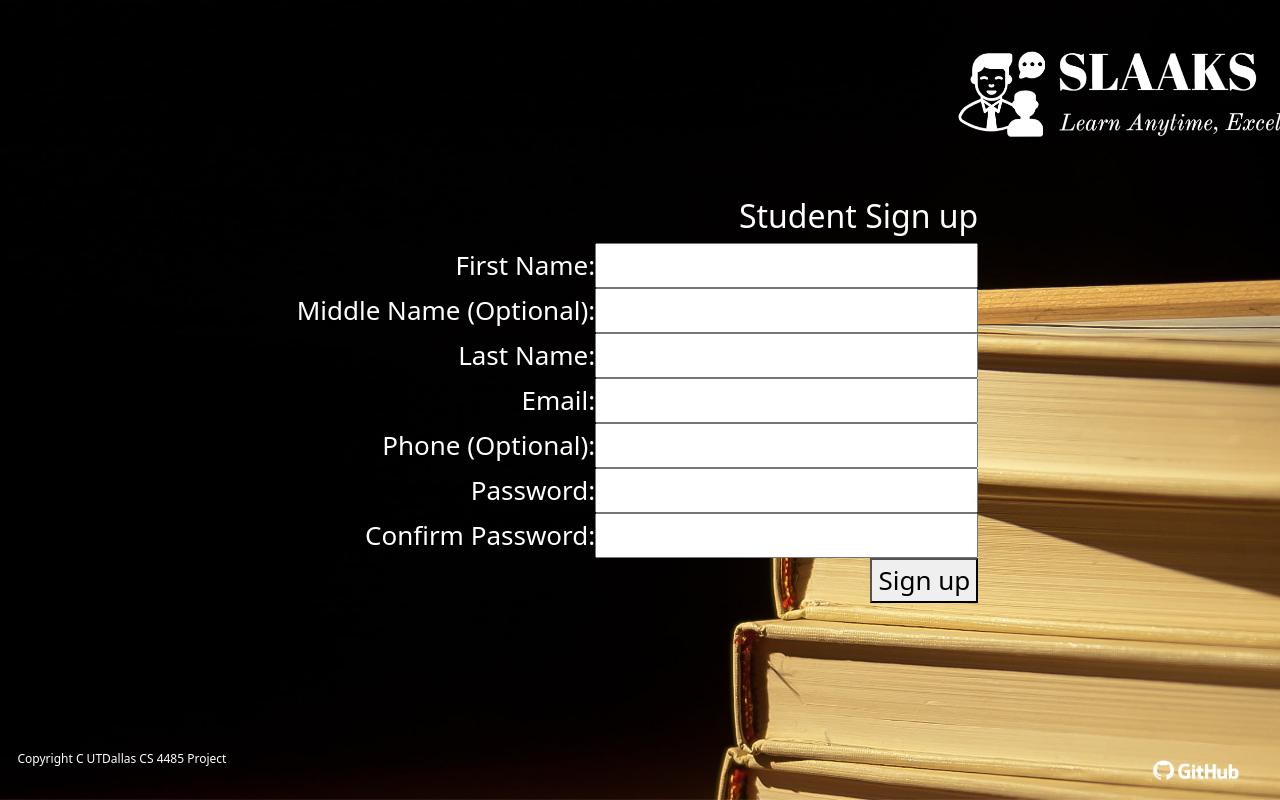
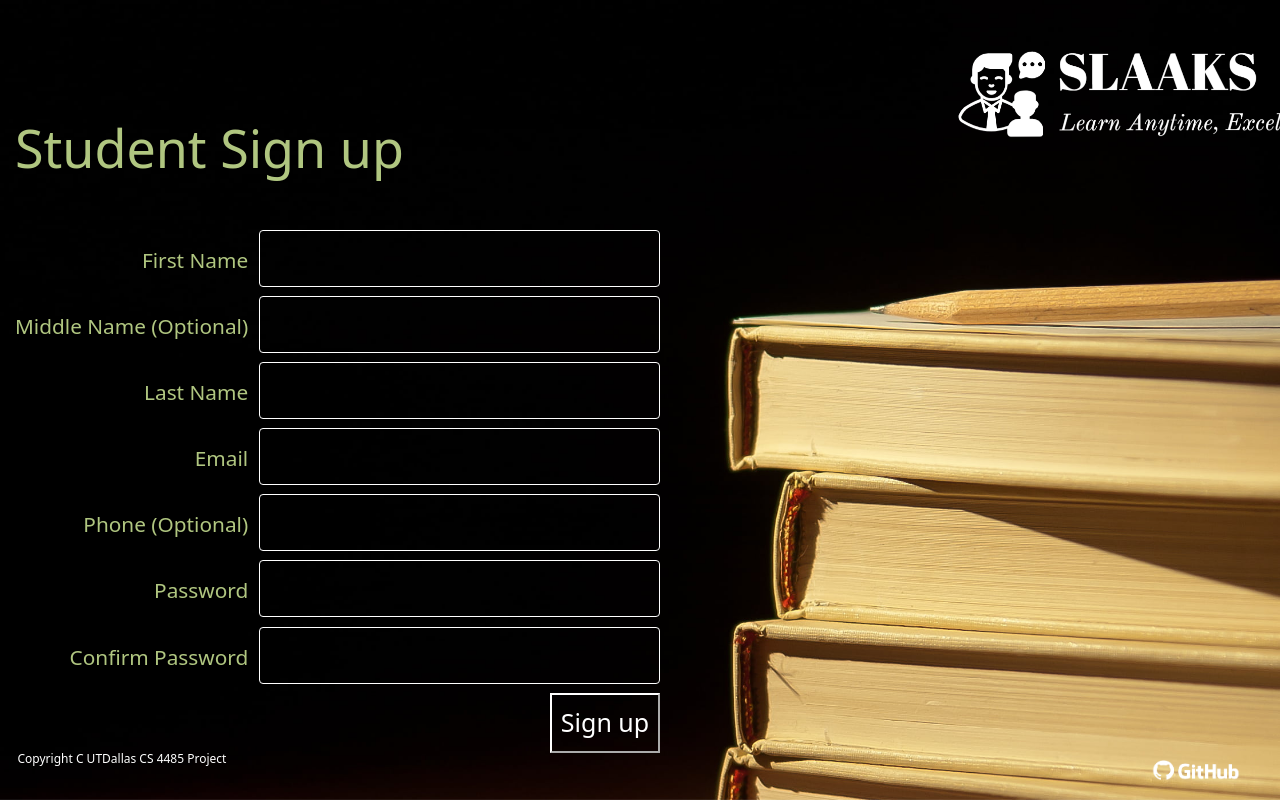
Before and after one commit to shrijxn/CS4485project, a React (Create React App) app: page /StudentSignup in a window 1280 px wide. Built offline with nearby package versions, Linux system fonts and the light colour scheme.

Commit message:
Update StudentSignup.js

```diff
--- a/src/components/StudentSignup.js
+++ b/src/components/StudentSignup.js
@@ -53,15 +53,15 @@ function StudentSignup() {
       values.email !== "" &&
       values.password !== ""
     ) {
-        // DEBUGGING
-        const requestBody = JSON.stringify(values);
-        console.log("POST Request Body:", requestBody);
-        fetch("http://localhost:5000/api/signupstudent", {
+      // DEBUGGING
+      const requestBody = JSON.stringify(values);
+      console.log("POST Request Body:", requestBody);
+      fetch("http://localhost:5000/api/signupstudent", {
         method: "POST",
         headers: {
           "Content-Type": "application/json",
         },
-            body: JSON.stringify(values),
+        body: JSON.stringify(values),
       })
         .then((response) => response.text())
         .then((data) => {
@@ -75,7 +75,7 @@ function StudentSignup() {
 
   return (
     <div>
-      <h2>Student Sign up</h2>
+      <h2 className="header-animated-text">Student Sign up</h2>
       <Formik
         initialValues={initialValues}
         validationSchema={validationSchema}
@@ -83,8 +83,15 @@ function StudentSignup() {
       >
         <Form>
           <div>
-            <label htmlFor="firstName">First Name: </label>
-            <Field type="text" id="firstName" name="firstName" />
+            <label htmlFor="firstName" className="animated-text">
+              First Name{" "}
+            </label>
+            <Field
+              type="text"
+              id="firstName"
+              name="firstName"
+              className="formik-input"
+            />
             <ErrorMessage
               name="firstName"
               component="div"
@@ -92,12 +99,26 @@ function StudentSignup() {
             />
           </div>
           <div>
-            <label htmlFor="middleName">Middle Name (Optional): </label>
-            <Field type="text" id="middleName" name="middleName" />
+            <label htmlFor="middleName" className="animated-text">
+              Middle Name (Optional){" "}
+            </label>
+            <Field
+              type="text"
+              id="middleName"
+              name="middleName"
+              className="formik-input"
+            />
           </div>
           <div>
-            <label htmlFor="lastName">Last Name: </label>
-            <Field type="text" id="lastName" name="lastName" />
+            <label htmlFor="lastName" className="animated-text">
+              Last Name{" "}
+            </label>
+            <Field
+              type="text"
+              id="lastName"
+              name="lastName"
+              className="formik-input"
+            />
             <ErrorMessage
               name="lastName"
               component="div"
@@ -105,8 +126,15 @@ function StudentSignup() {
             />
           </div>
           <div>
-            <label htmlFor="email">Email: </label>
-            <Field type="email" id="email" name="email" />
+            <label htmlFor="email" className="animated-text">
+              Email{" "}
+            </label>
+            <Field
+              type="email"
+              id="email"
+              name="email"
+              className="formik-input"
+            />
             <ErrorMessage
               name="email"
               component="div"
@@ -114,8 +142,15 @@ function StudentSignup() {
             />
           </div>
           <div>
-            <label htmlFor="phone">Phone (Optional): </label>
-            <Field type="text" id="phone" name="phone" />
+            <label htmlFor="phone" className="animated-text">
+              Phone (Optional){" "}
+            </label>
+            <Field
+              type="text"
+              id="phone"
+              name="phone"
+              className="formik-input"
+            />
             <ErrorMessage
               name="phone"
               component="div"
@@ -123,8 +158,15 @@ function StudentSignup() {
             />
           </div>
           <div>
-            <label htmlFor="password">Password: </label>
-            <Field type="password" id="password" name="password" />
+            <label htmlFor="password" className="animated-text">
+              Password{" "}
+            </label>
+            <Field
+              type="password"
+              id="password"
+              name="password"
+              className="formik-input"
+            />
             <ErrorMessage
               name="password"
               component="div"
@@ -132,11 +174,14 @@ function StudentSignup() {
             />
           </div>
           <div>
-            <label htmlFor="confirmPassword">Confirm Password: </label>
+            <label htmlFor="confirmPassword" className="animated-text">
+              Confirm Password{" "}
+            </label>
             <Field
               type="password"
               id="confirmPassword"
               name="confirmPassword"
+              className="formik-input"
             />
             <ErrorMessage
               name="confirmPassword"
@@ -144,7 +189,9 @@ function StudentSignup() {
               className="error-message"
             />
           </div>
-          <button type="submit">Sign up</button>
+          <button type="submit" className="next-button-student">
+            Sign up
+          </button>
         </Form>
       </Formik>
     </div>
```
